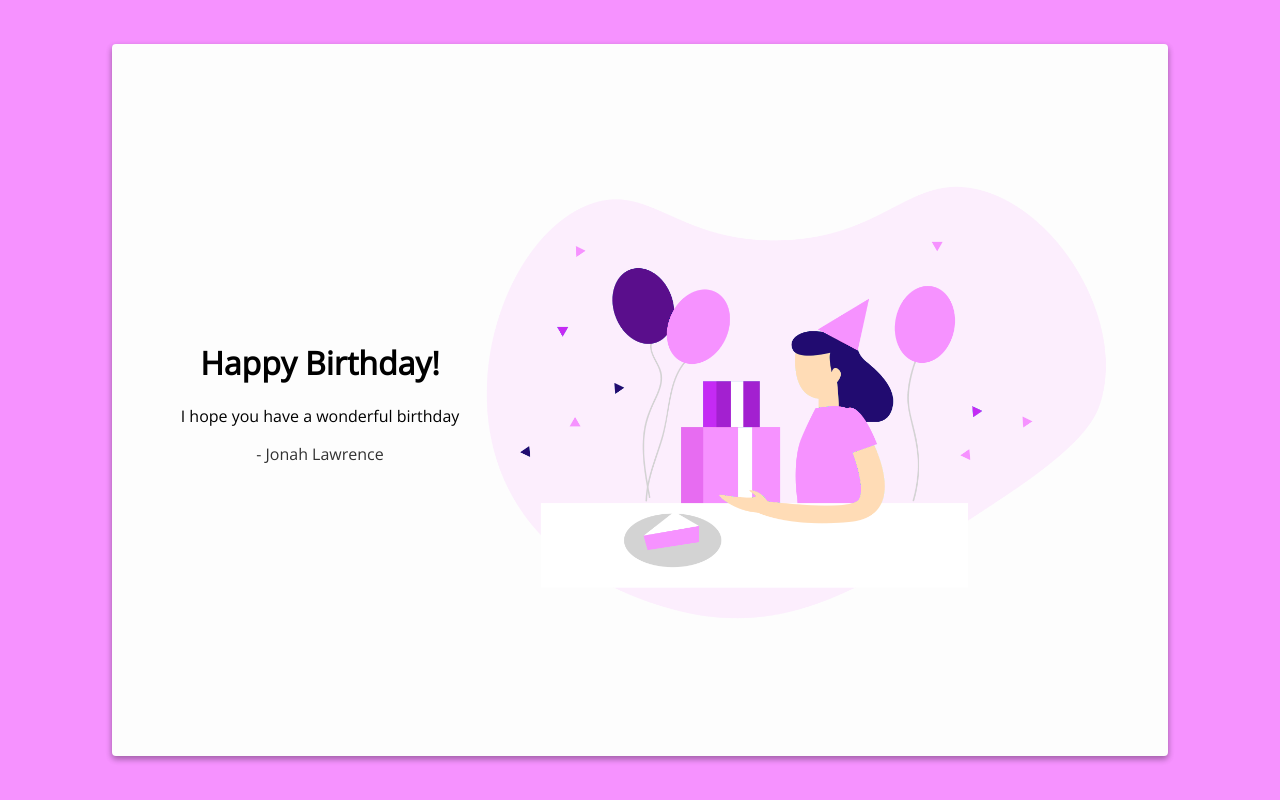
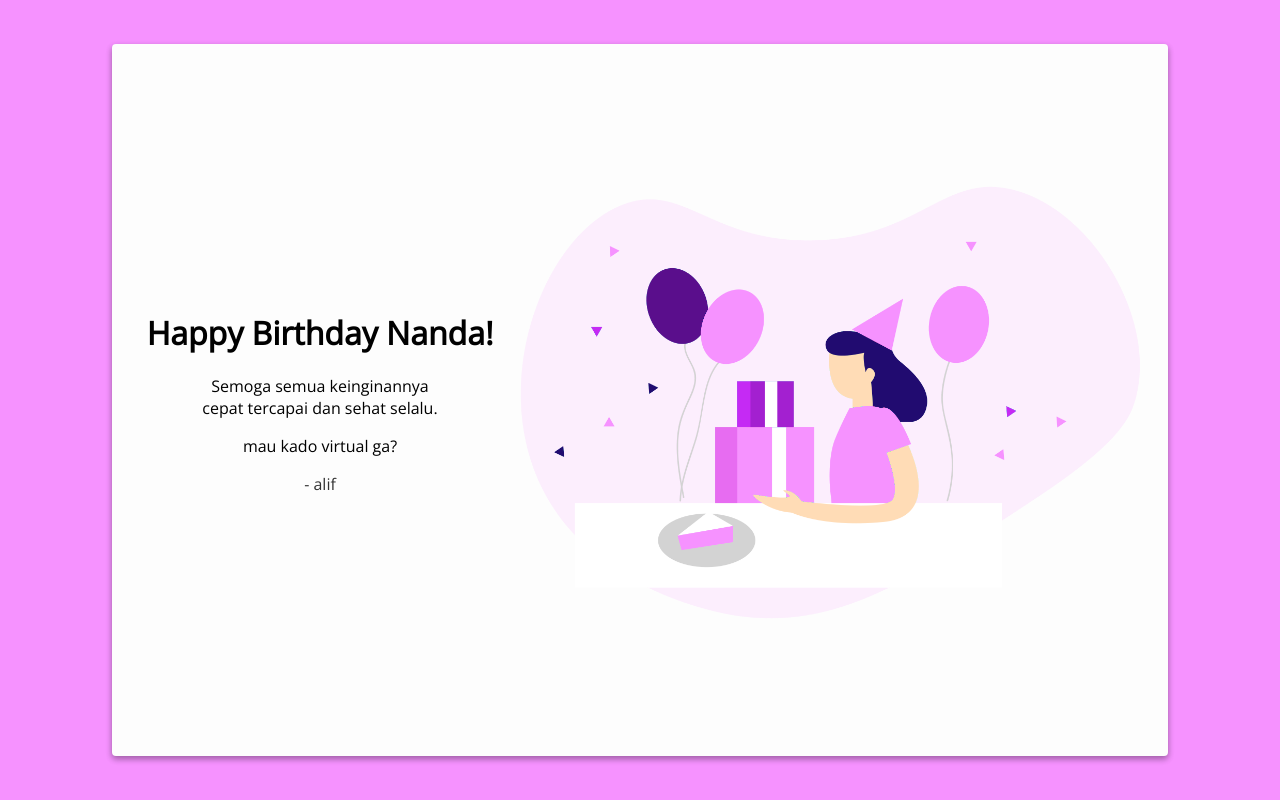
Before and after one commit to dvrstyofslnce/dvrstyofslnce.github.io, a plain HTML site: page birthday/index.html in a window 1280 px wide. Drawn offline with nearby package versions, Linux system fonts and the light colour scheme.

Commit message:
modifying the wishes

```diff
--- a/birthday/index.html
+++ b/birthday/index.html
@@ -12,9 +12,14 @@
     <div class="card">
       <img src="./birthday1.png" alt="birthday" class="birthday" />
       <div class="text">
-        <h1>Happy Birthday!</h1>
-        <p>I hope you have a wonderful birthday</p>
-        <p class="muted">- Jonah Lawrence</p>
+        <h1>Happy Birthday Nanda!</h1>
+        <p>
+          Semoga semua keinginannya
+          <br />
+          cepat tercapai dan sehat selalu.
+        </p>
+        <p>mau kado virtual ga?</p>
+        <p class="muted">- alif</p>
       </div>
       <div class="space"></div>
     </div>
```
